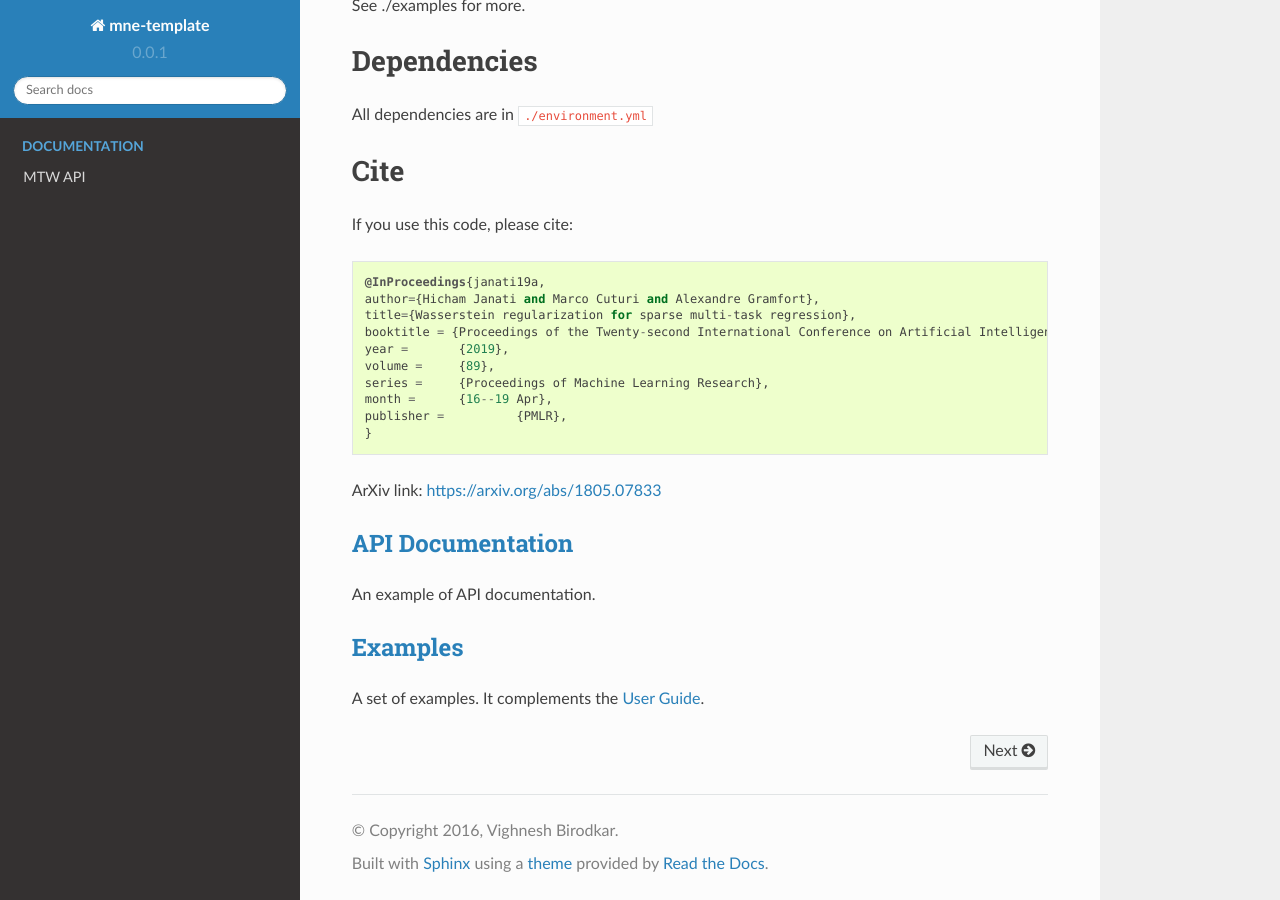
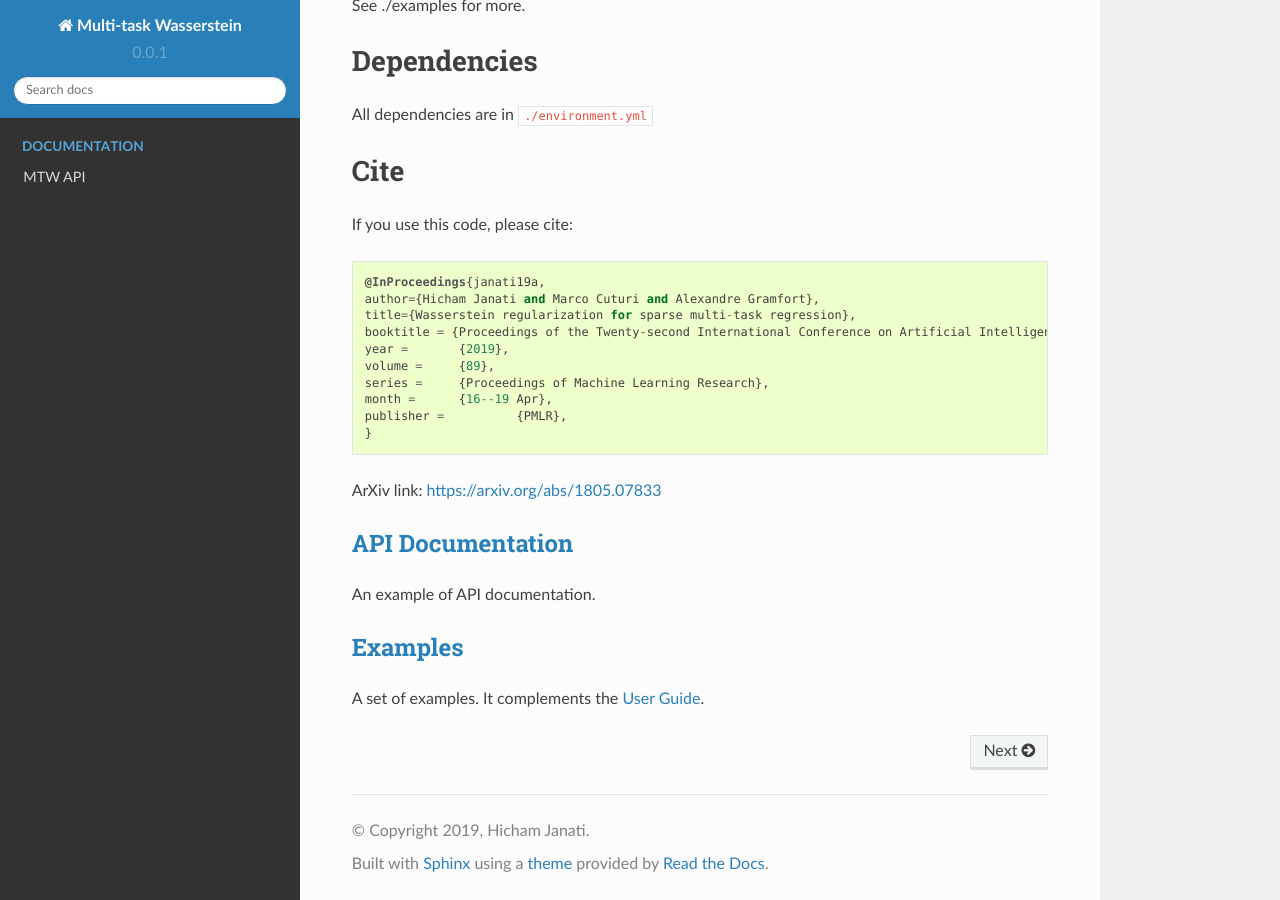
Before and after one commit to hichamjanati/mtw, a Sphinx documentation site: the page built from doc/index.rst, in a window 1280 px wide and 900 px high, scrolled down 1936 px. Built offline with Sphinx 7.4.7 and the Read the Docs theme 2.0.0, drawn with Linux system fonts in a browser that asks for light colours; formulas are drawn with MathJax 3; pages that are not in the unit, such as notebooks, are missing from menus.

Commit message:
fix author

```diff
--- a/doc/conf.py
+++ b/doc/conf.py
@@ -74,8 +74,8 @@ plot_gallery = True
 master_doc = 'index'
 
 # General information about the project.
-project = u'mne-template'
-copyright = u'2016, Vighnesh Birodkar'
+project = u'Multi-task Wasserstein'
+copyright = u'2019, Hicham Janati'
 
 # The version info for the project you're documenting, acts as replacement for
 # |version| and |release|, also used in various other places throughout the
```
